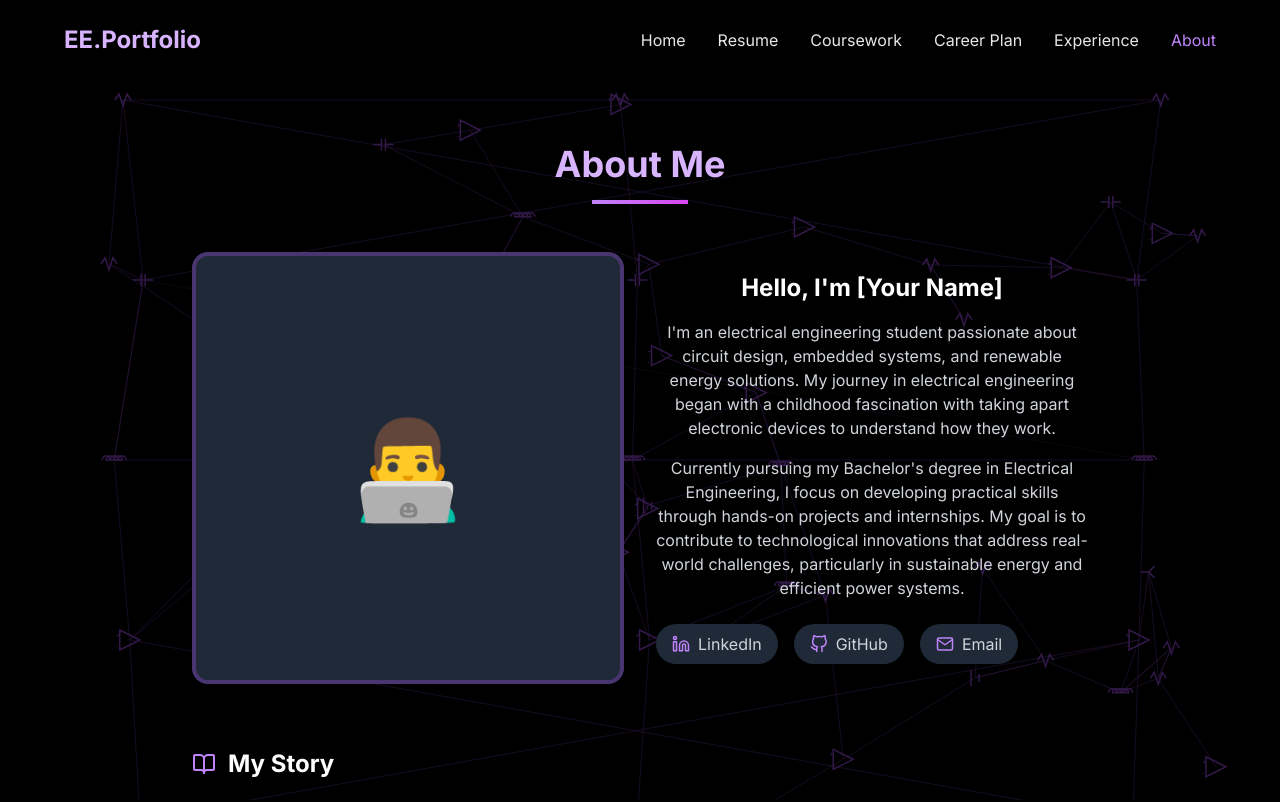
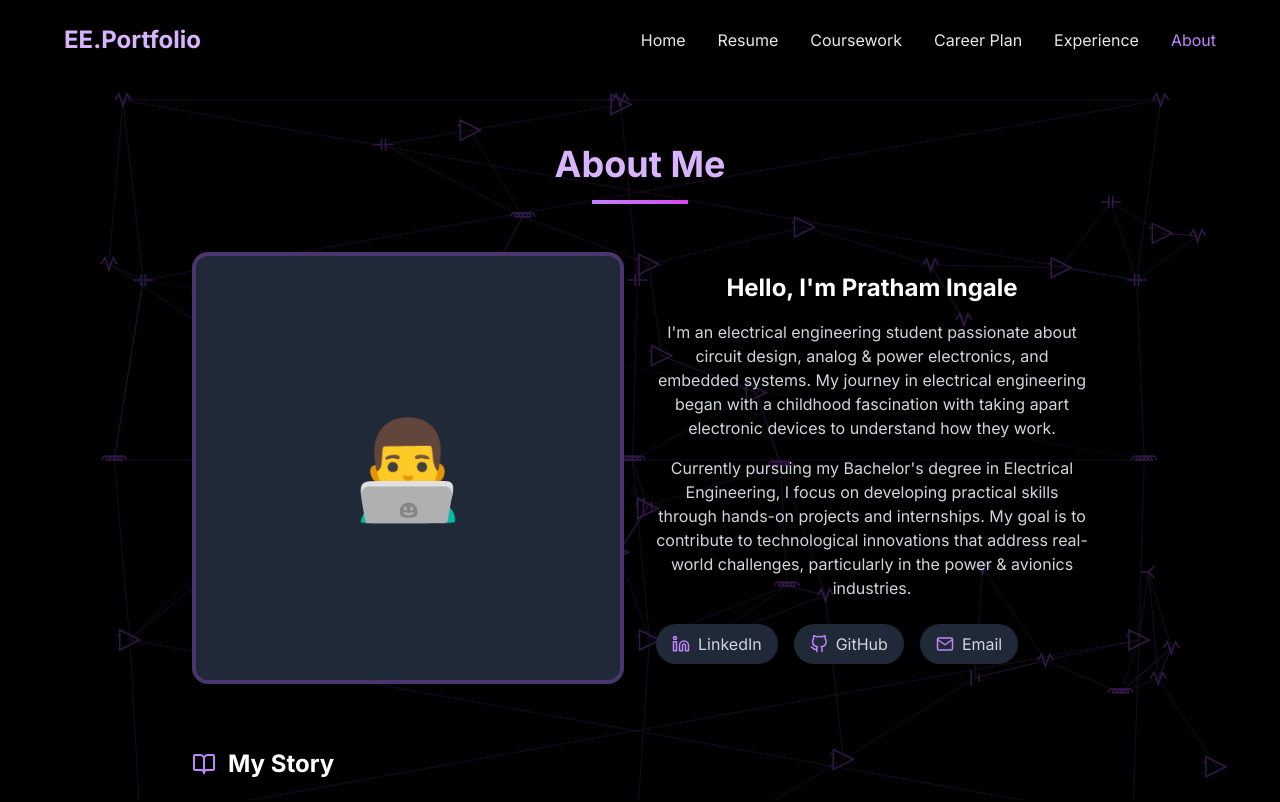
Before and after one commit to prathamingale49/personal-website, a React (Vite) app: page /about in a window 1280 px wide. Shown: the top 802 px of the page. Built offline with nearby package versions, Linux system fonts and the light colour scheme.

Commit message:
small about me changes

```diff
--- a/src/pages/About.tsx
+++ b/src/pages/About.tsx
@@ -24,17 +24,17 @@ const About = () => {
             </div>
 
             <div className="flex flex-col justify-center">
-              <h2 className="text-2xl font-bold text-white mb-4">Hello, I'm [Your Name]</h2>
+              <h2 className="text-2xl font-bold text-white mb-4">Hello, I'm Pratham Ingale</h2>
               <p className="text-gray-300 mb-4">
-                I'm an electrical engineering student passionate about circuit design, embedded systems, and renewable energy solutions. My journey in electrical engineering began with a childhood fascination with taking apart electronic devices to understand how they work.
+                I'm an electrical engineering student passionate about circuit design, analog & power electronics, and embedded systems. My journey in electrical engineering began with a childhood fascination with taking apart electronic devices to understand how they work.
               </p>
               <p className="text-gray-300 mb-6">
-                Currently pursuing my Bachelor's degree in Electrical Engineering, I focus on developing practical skills through hands-on projects and internships. My goal is to contribute to technological innovations that address real-world challenges, particularly in sustainable energy and efficient power systems.
+                Currently pursuing my Bachelor's degree in Electrical Engineering, I focus on developing practical skills through hands-on projects and internships. My goal is to contribute to technological innovations that address real-world challenges, particularly in the power & avionics industries.
               </p>
 
               <div className="flex flex-wrap gap-4">
                 <a
-                  href="https://linkedin.com/in/yourprofile"
+                  href="https://linkedin.com/in/pratham-ingale/"
                   target="_blank"
                   rel="noopener noreferrer"
                   className="bg-gray-800 hover:bg-gray-700 px-4 py-2 rounded-full flex items-center gap-2 transition-colors"
@@ -47,7 +47,7 @@ const About = () => {
                   <span className="text-gray-300">LinkedIn</span>
                 </a>
                 <a
-                  href="https://github.com/yourusername"
+                  href="https://github.com/prathamingale49"
                   target="_blank"
                   rel="noopener noreferrer"
                   className="bg-gray-800 hover:bg-gray-700 px-4 py-2 rounded-full flex items-center gap-2 transition-colors"
@@ -58,7 +58,7 @@ const About = () => {
                   <span className="text-gray-300">GitHub</span>
                 </a>
                 <a
-                  href="mailto:your.email@example.com"
+                  href="mailto:pratham.ing49@gmail.com"
                   className="bg-gray-800 hover:bg-gray-700 px-4 py-2 rounded-full flex items-center gap-2 transition-colors"
                 >
                   <svg xmlns="http://www.w3.org/2000/svg" width="18" height="18" viewBox="0 0 24 24" fill="none" stroke="currentColor" strokeWidth="2" strokeLinecap="round" strokeLinejoin="round" className="text-purple-400">
```
